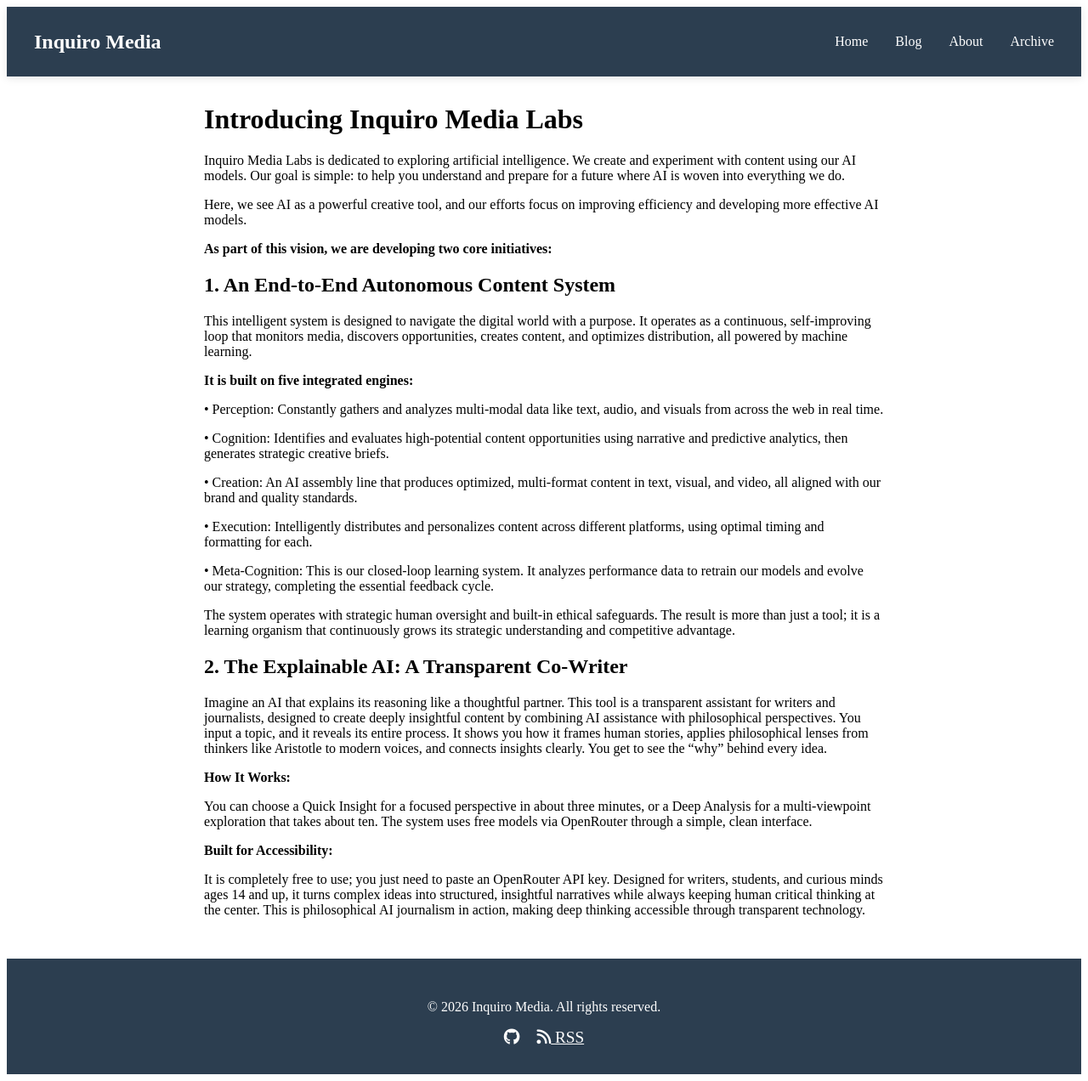
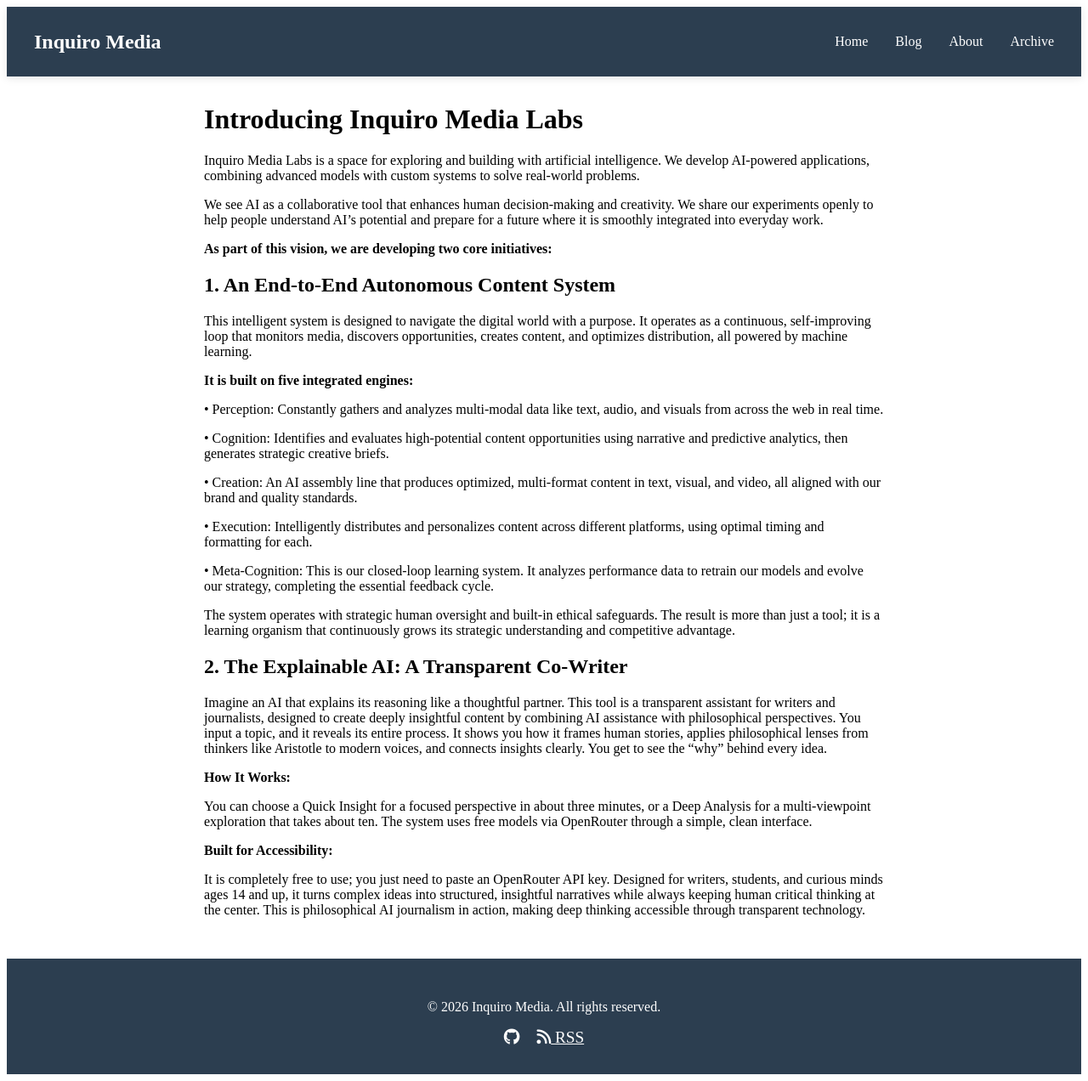
Before and after one commit to faisalmrasul/inquiro-media, a Jekyll site: the page built from _posts/2025-12-01-welcome-to-inquiro-media-labs.md, in a window 1280 px wide. Shown: the whole page at 85% size. Built offline with Jekyll 4.4.1, drawn with Linux system fonts in a browser that asks for light colours; our own code applies the rules of GitHub Pages for plain Markdown files.

Commit message:
Update 2025-12-01-welcome-to-inquiro-media-labs.md

```diff
--- a/_posts/2025-12-01-welcome-to-inquiro-media-labs.md
+++ b/_posts/2025-12-01-welcome-to-inquiro-media-labs.md
@@ -1,8 +1,9 @@
 # Introducing Inquiro Media Labs #
 
-Inquiro Media Labs is dedicated to exploring artificial intelligence. We create and experiment with content using our AI models. Our goal is simple: to help you understand and prepare for a future where AI is woven into everything we do.
+Inquiro Media Labs is a space for exploring and building with artificial intelligence. We develop AI-powered applications, combining advanced models with custom systems to solve real-world problems.
 
-Here, we see AI as a powerful creative tool, and our efforts focus on improving efficiency and developing more effective AI models.
+We see AI as a collaborative tool that enhances human decision-making and creativity. We share our experiments openly to help people understand AI’s potential and prepare for a future where it is smoothly integrated into everyday work.
+
 
 **As part of this vision, we are developing two core initiatives:**
 
```
